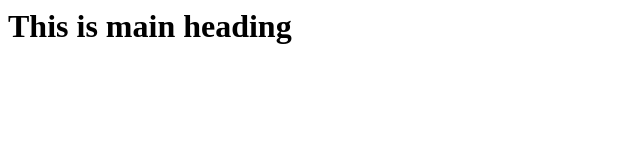
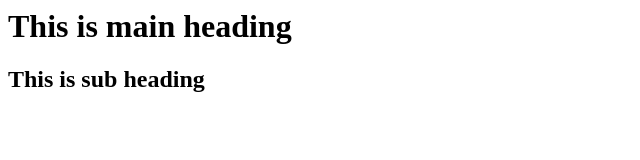
Before and after one commit to abhiroshanthakur06-ux/amazon.com-repo, a plain HTML site: page index.html in a window 1280 px wide. Shown: the whole page, without its empty margins (0-640 px from the left). Drawn offline with Linux system fonts and the light colour scheme.

Commit message:
Add sub heading

```diff
--- a/index.html
+++ b/index.html
@@ -10,3 +10,4 @@
 
 </head>
 <body>
+    <h2>This is sub heading</h2>
```
